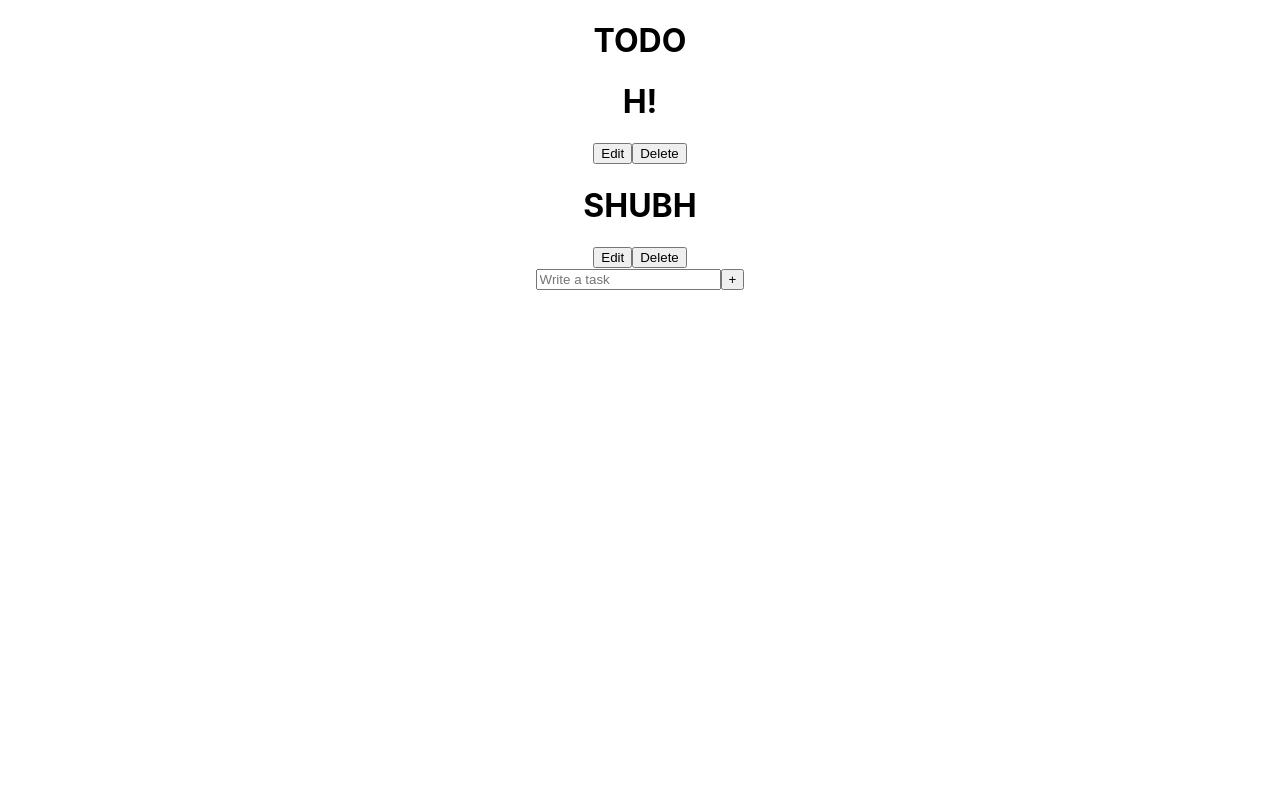
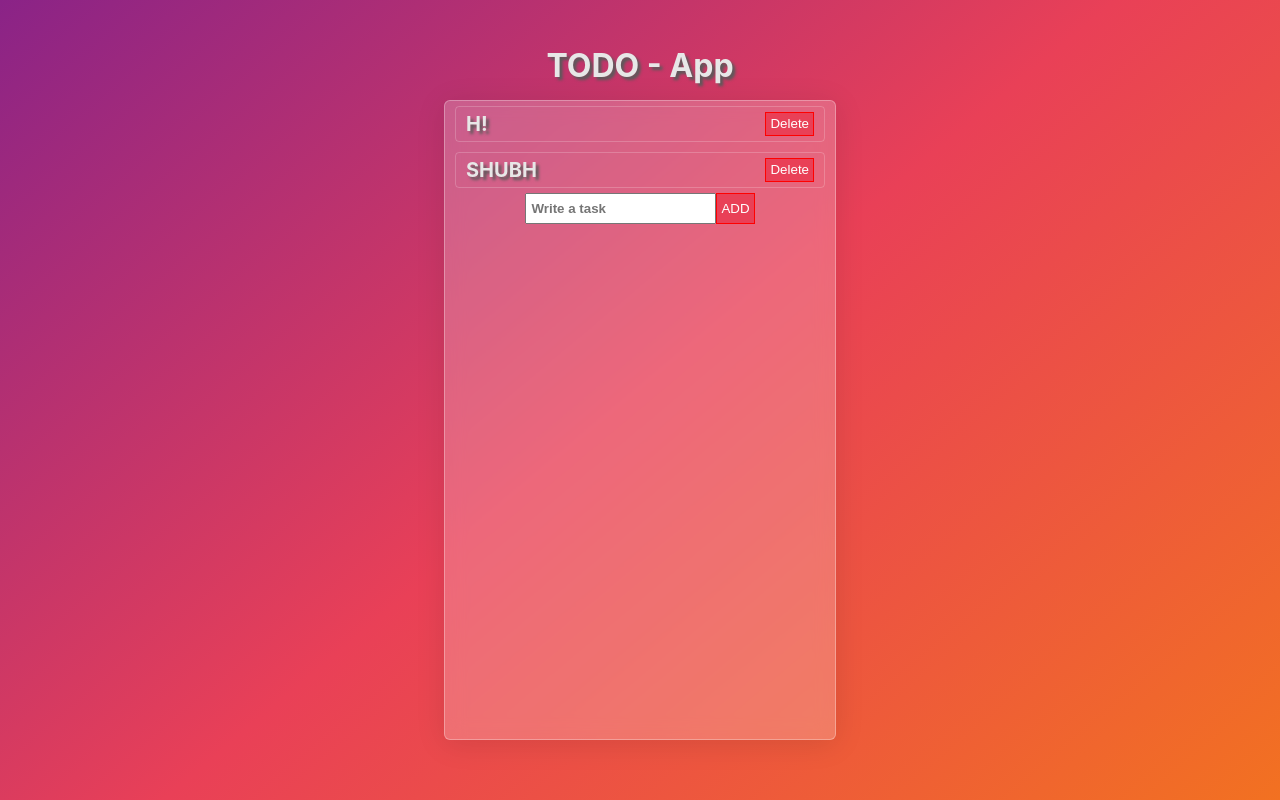
Before and after one commit to prakashshubham13/practice_01, a React (Create React App) app: page / in a window 1280 px wide. Built offline with nearby package versions, Linux system fonts and the light colour scheme.

Commit message:
css changes

```diff
--- a/src/App.css
+++ b/src/App.css
@@ -1,38 +1,60 @@
 .App {
   text-align: center;
+  background-color: black;
+  height: 100vh;
+  width: 100vw;
+  overflow:hidden ;
+  display: flex;
+  justify-content: center;
+  align-items: center;
+  flex-direction: column;
+  background: linear-gradient(320deg,#f27121,#e94057,#8a2387);
+  color: rgb(231, 231, 231);
+  text-shadow: 3px 3px 3px rgb(90, 90, 90);
 }
-
-.App-logo {
-  height: 40vmin;
-  pointer-events: none;
+*{
+  padding: 0%;
+  margin: 0;
+  box-sizing: border-box;
 }
-
-@media (prefers-reduced-motion: no-preference) {
-  .App-logo {
-    animation: App-logo-spin infinite 20s linear;
-  }
+.todo{
+  background: rgba(255, 255, 255, 0.21);
+  border-radius: 6px;
+  box-shadow: 0 4px 30px rgba(0, 0, 0, 0.1);
+  backdrop-filter: blur(10.1px);
+  -webkit-backdrop-filter: blur(10.1px);
+  border: 1px solid rgba(255, 255, 255, 0.3);
+display: flex;
+flex-direction: column;
+align-items: center;
+height: calc(90% - 80px);
+width: calc(40% - 120px);
+margin: 15px auto;
 }
-
-.App-header {
-  background-color: #282c34;
-  min-height: 100vh;
+.input_field{
   display: flex;
-  flex-direction: column;
-  align-items: center;
-  justify-content: center;
-  font-size: calc(10px + 2vmin);
-  color: white;
 }
-
-.App-link {
-  color: #61dafb;
+.item{
+  display: flex;
+  justify-content: space-between;
+  width: calc(100% - 20px);
+  padding: 5px 10px;
+  margin: 5px 8px;
+  font-size: 20px;
+  justify-content: space-between;
+  border: 1px solid rgba(255, 255, 255, 0.2);
+  border-radius: 4px;
 }
-
-@keyframes App-logo-spin {
-  from {
-    transform: rotate(0deg);
-  }
-  to {
-    transform: rotate(360deg);
-  }
+button{
+background: #e94057;
+border: 1px solid red;
+padding: 2px 4px;
+color: #fff;
+font-weight: 500;
 }
+input{
+  padding: 6px 4px;
+  font-weight: 600;
+  color: rgb(57, 57, 57);
+  outline: none;
+}
--- a/src/App.js
+++ b/src/App.js
@@ -5,6 +5,7 @@ import Todo from './components/Todo';
 function App() {
   return (
     <div className="App">
+    <h1>TODO - App</h1>
     <Todo/>
     </div>
   );
--- a/src/components/Additem.js
+++ b/src/components/Additem.js
@@ -1,16 +1,13 @@
 import React from 'react'
 
 const Additem = ({modifyList}) => {
-  const[add,toggleAdd] =React.useState(0);
   const[input,addinput] =React.useState("");
 
   return (
-    <div>
-      <div>
+      <div className='input_field'>
         <input type="text" placeholder="Write a task" value={input} onChange={(e)=>addinput(e.target.value)}/>
-        <button onClick={()=>modifyList(input)}>+</button>
+        <button onClick={()=>modifyList(input)}>ADD</button>
       </div>
-    </div>
   )
 }
 
--- a/src/components/Itemlist.js
+++ b/src/components/Itemlist.js
@@ -3,9 +3,9 @@ import React from 'react'
 const Itemlist = ({data,uniqueKey,clearList,index}) => {
 
   return (
-    <div key={uniqueKey}>
-      <h1>{data}</h1>
-      <button>Edit</button>
+    <div key={uniqueKey} className="item">
+      <h4>{data}</h4>
+      {/*<button>Edit</button>*/}
       <button onClick={()=>clearList(index)}>Delete</button>
     </div>
   )
--- a/src/components/Todo.js
+++ b/src/components/Todo.js
@@ -10,8 +10,7 @@ const Todo = () => {
     updateList([...arr]);
   };
   return (
-    <div>
-      <h1>TODO</h1>
+    <div className='todo'>
       {
         list.map((data,index) => (
           <Itemlist data={data} uniqueKey={index.toString()} clearList={(index)=>clearList(index)} index={index}/>
```
